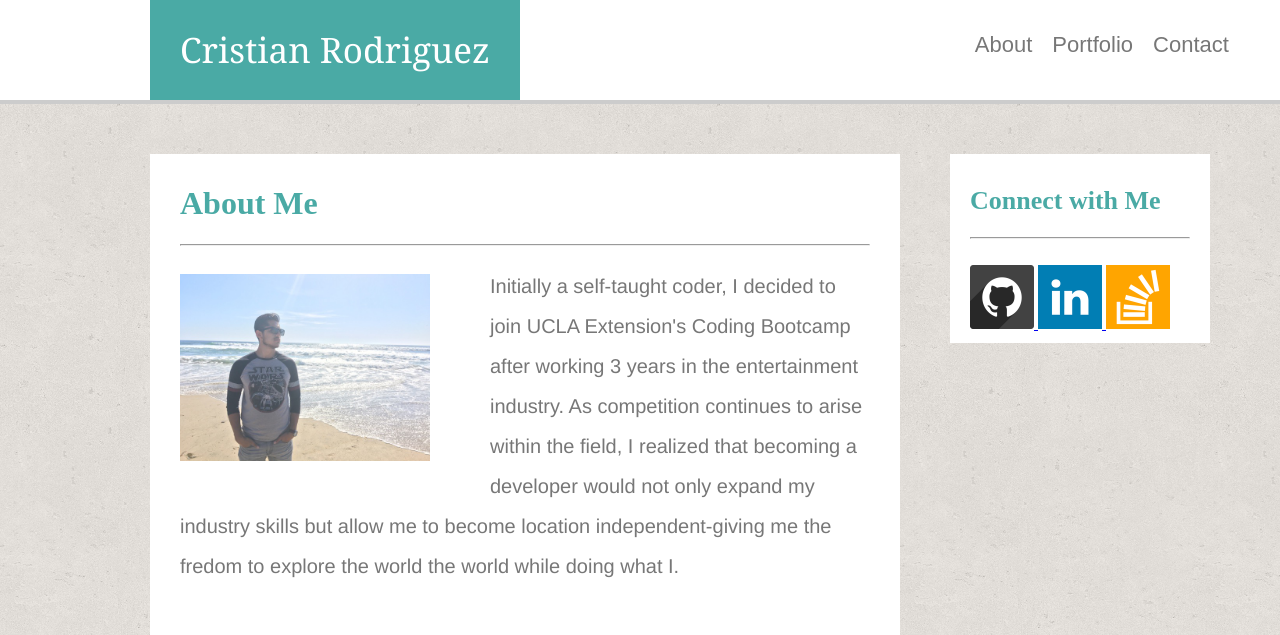
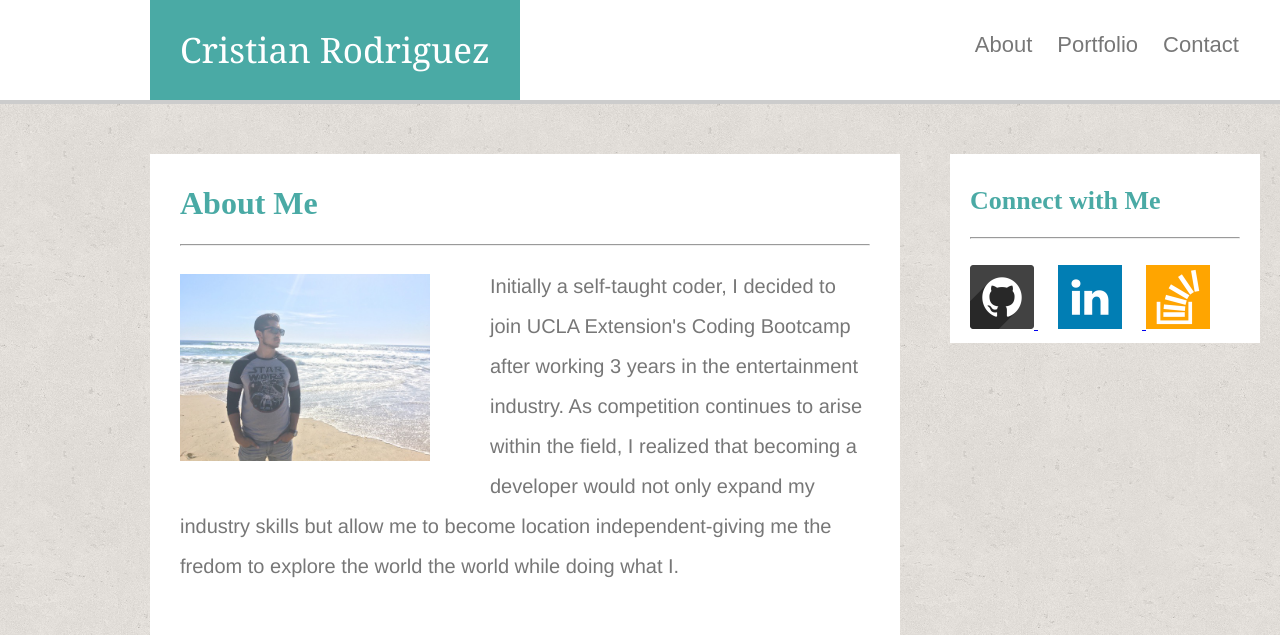
Before and after one commit to crisr10/Basic-Portfolio, a PHP site: page / in a window 1280 px wide. Shown: the top 635 px of the page. Run offline with PHP 8.4, Linux system fonts and the light colour scheme.

Commit message:
Spacing on the Social Media items

```diff
--- a/assets/css/style.css
+++ b/assets/css/style.css
@@ -36,11 +36,7 @@ body, html {
 	font-family:Arial;
 	font-size:22px;
 	float:left;
-	padding-right:10px;
-}
-
-li:nth-child(2) {
-	border-right-style: solid 2px;
+	padding-right:15px;
 }
 
 .menuButton {
@@ -82,7 +78,7 @@ p {
 
 .connectWithMe {
 	background-color:#ffffff;
-	width:220px;
+	width:270px;
 	display:inline-block;
 	float:left;
 	margin:50px 0 0 0;
--- a/index.html
+++ b/index.html
@@ -34,7 +34,7 @@
 				<img src="assets/images/githubIcon.png" height="64">
 			</a>
 			<a href="https://linkedin.com/in/cristian9692311" target="_blank">
-				<img src="assets/images/linkedinIcon.png" height="64">
+				<img src="assets/images/linkedinIcon.png" height="64" hspace="20">
 			</a>
 			<a href="https://stackoverflow.com/users/6801757/cristian-r10" target="_blank">
 				<img src="assets/images/stackoverflowIcon.png" height="64">
```
Also changed, not shown: assets/images/dog.jpg (deleted), assets/images/food.jpg (deleted), assets/images/nature.jpg (deleted), assets/images/sports.jpg (deleted).
